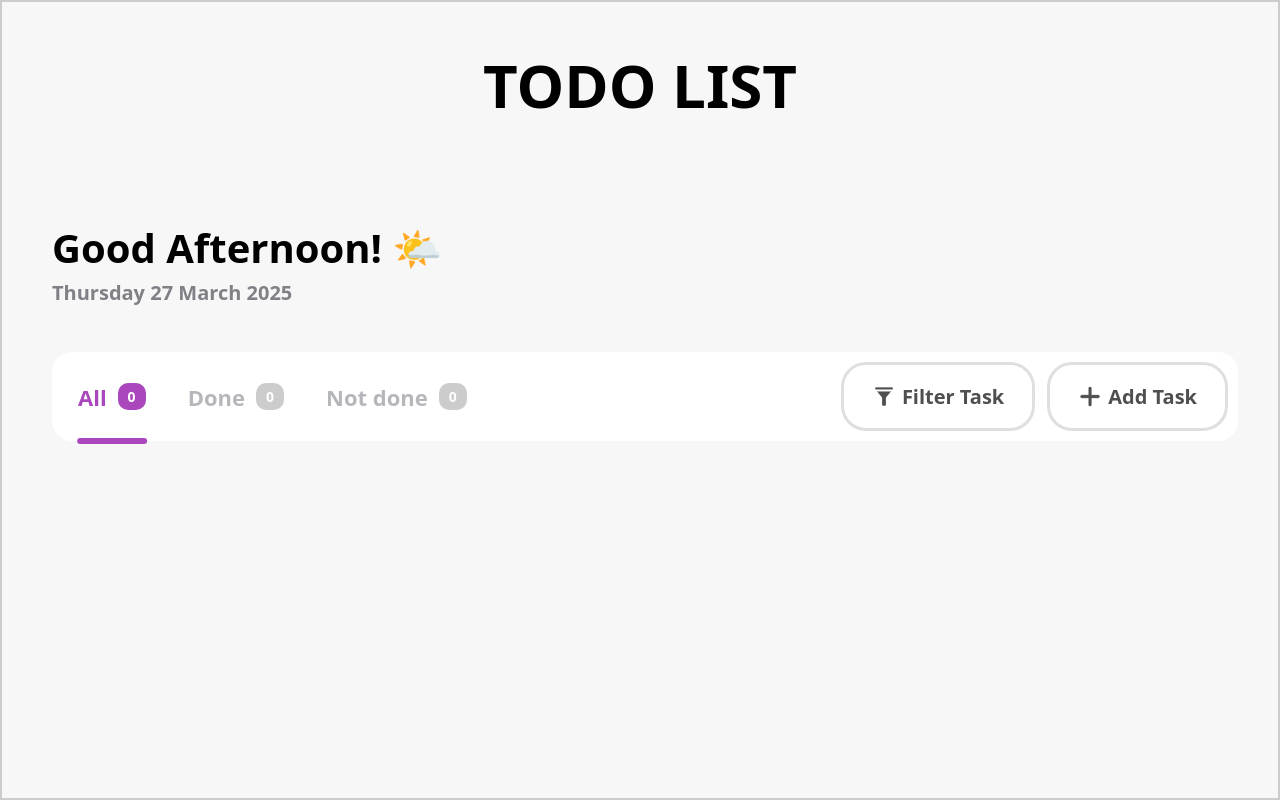
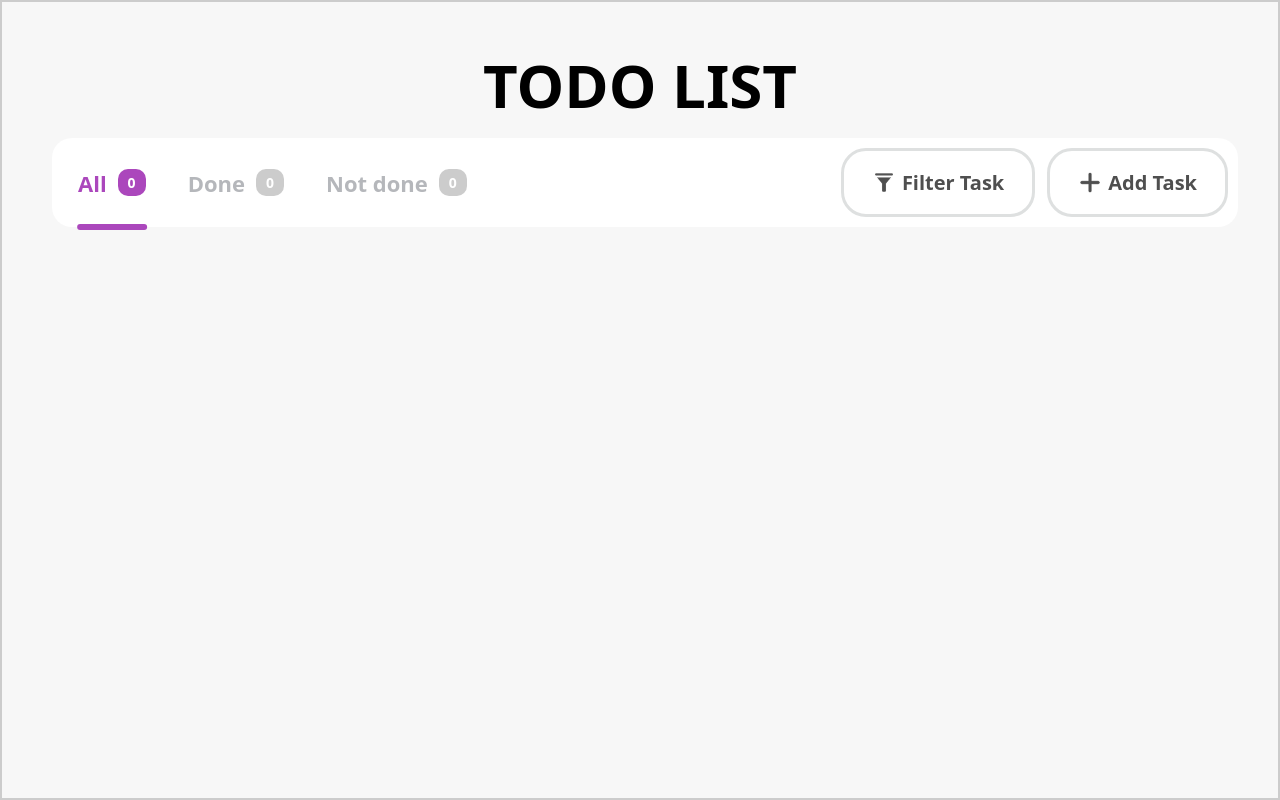
Before and after one commit to mohizzatulhaqi/Todo-List-App-React, a React (Vite) app: page / in a window 1280 px wide. Built offline with nearby package versions, Linux system fonts and the light colour scheme.

Commit message:
feat: add status reading on card status

```diff
--- a/src/components/TaskCard.tsx
+++ b/src/components/TaskCard.tsx
@@ -8,20 +8,23 @@ interface Task {
   description: string;
   date: string;
   time: string;
+  isDone: boolean;
 }
 
 interface TaskCardProps {
   task: Task;
   onDelete: () => void;
   onEdit: () => void;
+  toggleStatus: () => void;
 }
 
-const TaskCard: React.FC<TaskCardProps> = ({ task, onDelete, onEdit }) => {
-  const [isDone, setIsDone] = useState(false);
+const TaskCard: React.FC<TaskCardProps> = ({ task, onDelete, onEdit, toggleStatus }) => {
+  const [isDone, setIsDone] = useState(task.isDone);
   const [showDeleteModal, setShowDeleteModal] = useState(false);
 
   const handleCheckboxChange = () => {
     setIsDone(!isDone);
+    toggleStatus();
   };
 
   const handleDeleteClick = () => {
--- a/src/components/TaskForm.tsx
+++ b/src/components/TaskForm.tsx
@@ -7,6 +7,7 @@ interface Task {
   description: string;
   date: string;
   time: string;
+  isDone: boolean
 }
 
 interface TaskFormProps {
@@ -32,11 +33,13 @@ const TaskForm: React.FC < TaskFormProps > = ({
           name: taskName,
           description: taskDescription,
           date: taskDate,
-          time: taskTime
+          time: taskTime,
+          isDone: editTaskData ? editTaskData.isDone : false, // Tambahkan ini!
         });
         onClose();
       }
     };
+
 
   return (
     <div className="task-form">
--- a/src/components/TodoList.tsx
+++ b/src/components/TodoList.tsx
@@ -1,25 +1,26 @@
 import React, { useState } from "react";
 import TaskForm from "./TaskForm";
 import TaskCard from "./TaskCard";
-import FilterButton from "/Users/kiki/to-do-list-app-group4/src/assets/filterbutton.png";
-import AddButton from "/Users/kiki/to-do-list-app-group4/src/assets/addbutton.png";
+import FilterButton from "../assets/filterbutton.png";
+import AddButton from "../assets/addbutton.png";
 
 interface Task {
   name: string;
   description: string;
   date: string;
   time: string;
+  isDone: boolean;
 }
 
 const TodoList: React.FC = () => {
   const [showForm, setShowForm] = useState(false);
-    const [tasks, setTasks] = useState < Task[] > (() => {
+  const [tasks, setTasks] = useState<Task[]>(() => {
     const savedTasks = localStorage.getItem("tasks");
     return savedTasks ? JSON.parse(savedTasks) : [];
   });
 
-    const [editTask, setEditTask] = useState < Task | null > (null);
-    const [editIndex, setEditIndex] = useState < number | null > (null);
+  const [editTask, setEditTask] = useState<Task | null>(null);
+  const [editIndex, setEditIndex] = useState<number | null>(null);
 
   const toggleForm = () => {
     setShowForm(!showForm);
@@ -29,15 +30,13 @@ const TodoList: React.FC = () => {
 
   const addTask = (task: Task) => {
     if (editIndex !== null) {
-        // Edit task yang sudah ada
       const updatedTasks = tasks.map((t, index) =>
-          index === editIndex ? task : t
+        index === editIndex ? { ...task, isDone: t.isDone } : t
       );
       setTasks(updatedTasks);
       localStorage.setItem("tasks", JSON.stringify(updatedTasks));
     } else {
-        // Tambah task baru
-        const updatedTasks = [...tasks, task];
+      const updatedTasks = [...tasks, { ...task, isDone: false }];
       setTasks(updatedTasks);
       localStorage.setItem("tasks", JSON.stringify(updatedTasks));
     }
@@ -58,37 +57,26 @@ const TodoList: React.FC = () => {
     setShowForm(true);
   };
 
-    const today = new Date().toLocaleDateString("en-GB", {
-      weekday: "long",
-      day: "numeric",
-      month: "long",
-      year: "numeric",
-    });
+  const toggleTaskStatus = (index: number) => {
+    const updatedTasks = [...tasks];
+    updatedTasks[index].isDone = !updatedTasks[index].isDone;
+    setTasks(updatedTasks);
+    localStorage.setItem("tasks", JSON.stringify(updatedTasks));
+  };
 
-    const greeting = () => {
-      const hour = new Date().getHours();
-      if (hour >= 0 && hour <= 12) return "Good Morning! ☀️";
-      if (hour > 12 && hour < 18) return "Good Afternoon! 🌤️";
-      return "Good Evening! 🌙";
-    };
+  const doneCount = tasks.filter(task => task.isDone).length;
+  const notDoneCount = tasks.filter(task => !task.isDone).length;
 
   return (
     <div className="container">
       <div className="todo-list">
         <h1 className="title">TODO LIST</h1>
 
-      <div className="greeting-section">
-        <p className="greeting">{greeting()}</p>
-        <p className="date">{today}</p>
-      </div>
-
-      <br />
-
         <div className="filter-section">
           <div className="filter-buttons">
             <button className="filter active">All <span>{tasks.length}</span></button>
-          <button className="filter">Done <span>0</span></button>
-          <button className="filter">Not done <span>0</span></button>
+            <button className="filter">Done <span>{doneCount}</span></button>
+            <button className="filter">Not done <span>{notDoneCount}</span></button>
           </div>
           <div className="action-buttons">
             <button className="filter-task">
@@ -103,19 +91,18 @@ const TodoList: React.FC = () => {
           </div>
         </div>
 
-      <br />
+        {showForm && <TaskForm addTask={addTask} onClose={toggleForm} editTaskData={editTask} />}
 
-      {showForm &&
-      <TaskForm addTask={addTask} onClose={toggleForm} editTaskData={editTask} />}
-
-      <div className="task-list-container">
         <div className="task-list">
           {tasks.map((task, index) => (
-          <TaskCard key={index} task={task} onDelete={()=> deleteTask(index)}
+            <TaskCard
+              key={index}
+              task={task}
+              onDelete={() => deleteTask(index)}
               onEdit={() => handleEditTask(task, index)}
+              toggleStatus={() => toggleTaskStatus(index)}
             />
           ))}
-        </div>
         </div>
       </div>
     </div>
```
Lines whose indentation alone changed are shown as unchanged.
